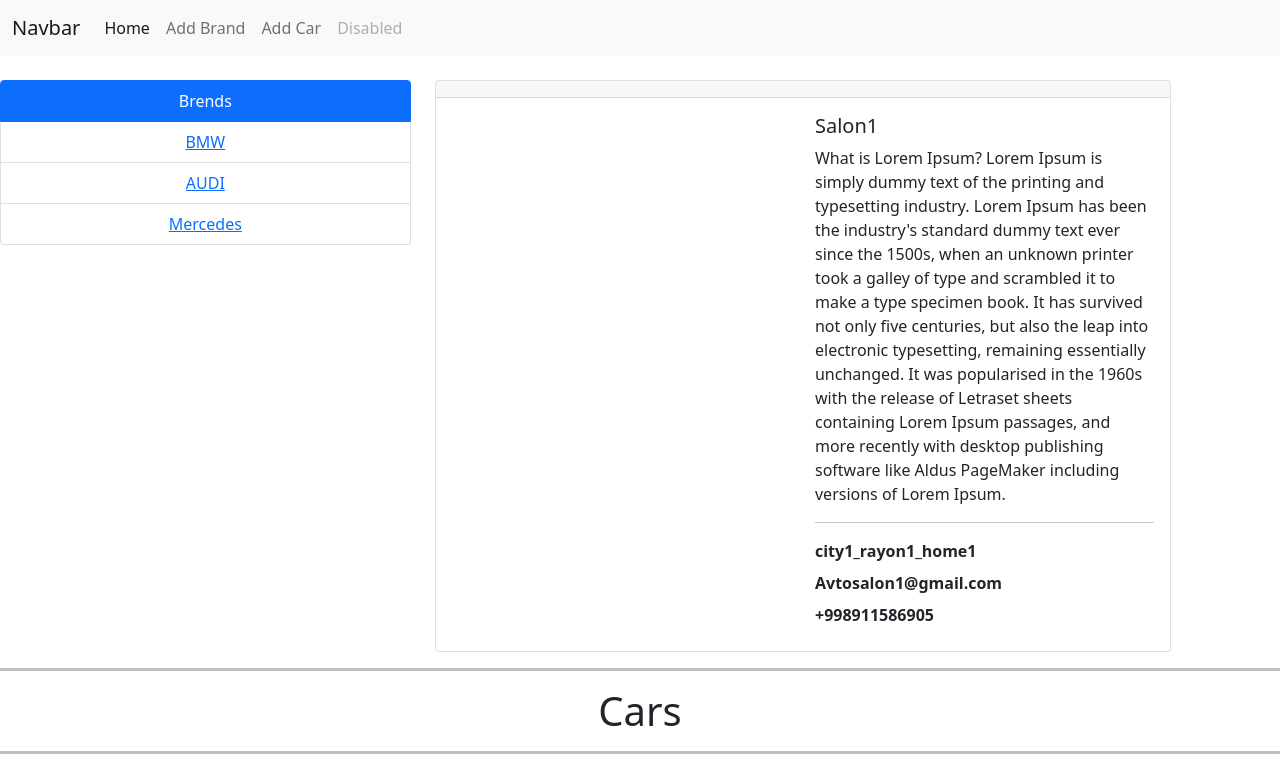
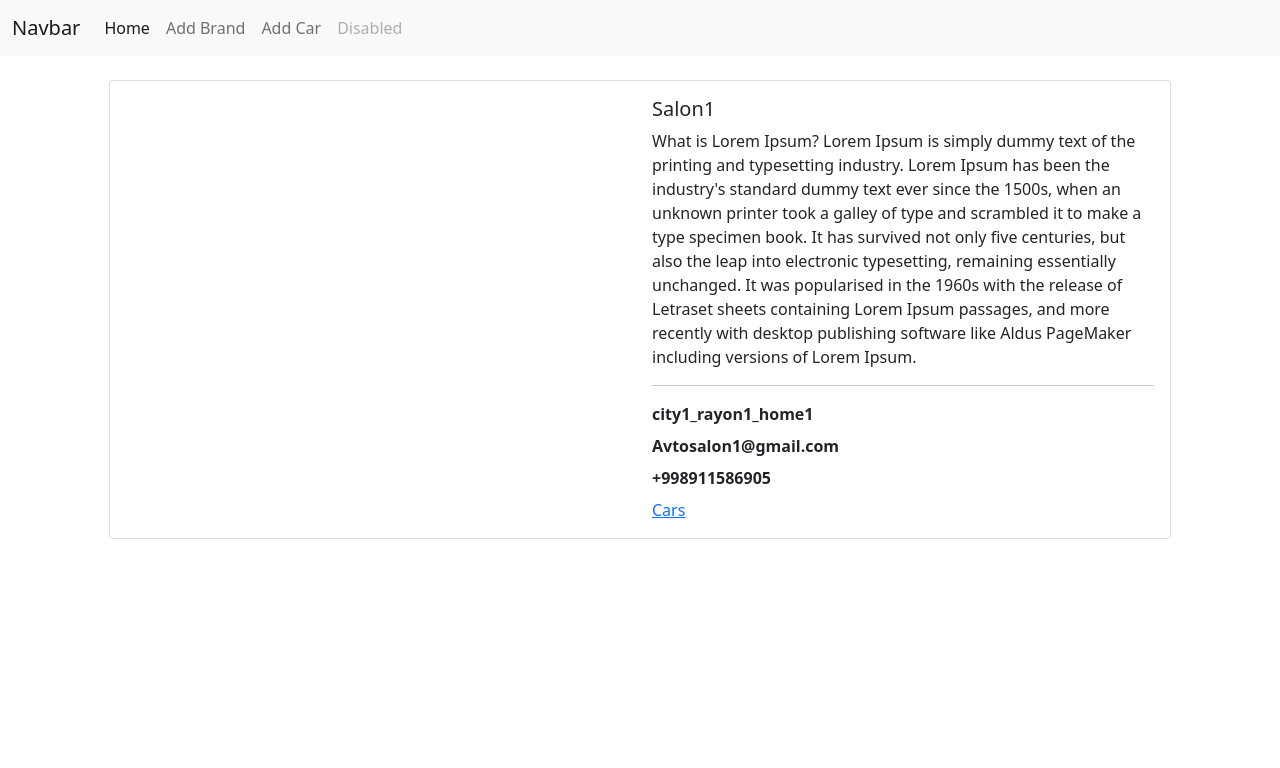
Before and after one commit to Macintosh266/django_avtosalon1, a Django app: page /app1/salon/1/ in a window 1280 px wide. Shown: the top 768 px of the page. After the commit the page ends 539 px from the top, so only its background shows below. Run offline with Django 5.2, Linux system fonts and the light colour scheme; data comes from the database, SQL or seed files in the repository.

Commit message:
first commit

```diff
--- a/configapp/forms.py
+++ b/configapp/forms.py
@@ -57,7 +57,6 @@ class CarForm(forms.ModelForm):
     class Meta:
         model=Car
         fields='__all__'
-        # fields=['model','price','year','color',]
         widgets={
             'salon_id':forms.Select(attrs={"class": "form-control"}),
             'brand_id':forms.Select(attrs={"class": "form-control"}),
--- a/configapp/templates/salon.html
+++ b/configapp/templates/salon.html
@@ -30,21 +30,9 @@
   </div>
 </nav>
 
-<div class="row">
-    <div class="col-4">
-        <ul class="list-group text-center mt-4">
-          <li class="list-group-item active" aria-current="true">Brends</li>
-
-            {%for item in brand%}
-            <li class="list-group-item"><a href="{% url 'brand' pk=item.pk%}">{{item.title}}</a></li>
-            {% endfor%}
-        </ul>
-    </div>
-    <div class="col-7">
+<div class="row justify-content-center">
+    <div class="col-10">
         <div class="card mt-4 ">
-            <div class="card-header ">
-                {{salon.cat}}
-            </div>
             <div class="card-body">
                 <div class="row">
                     <div class="col-6">
@@ -61,35 +49,12 @@
                         <p class="card-title"><strong>{{salon.address}}</strong></p>
                         <p class="card-title"><strong>{{salon.email}}</strong></p>
                         <p class="card-title"><strong>{{salon.phone}}</strong></p>
-
+                        <a href="{% url 'brand' salon=salon.pk brand=1%}" class="card-link">Cars</a>
                     </div>
                 </div>
-
-<!--                -->
             </div>
         </div>
     </div>
-</div>
-<hr style="height: 3px; background-color: #000; border: none;">
-<h1 class="text-center">Cars</h1>
-<hr style="height: 3px; background-color: #000; border: none;">
-<div class="row justify-content-center">
-    {% for item in car %}
-    <div class="col-5 ">
-        <div class="card">
-            <img src="https://picsum.photos/200" class="card-img-top" alt="..." width="300" height="250">
-            <div class="card-body">
-              <h5 class="card-title">{{ item.model }}</h5>
-              <p class="card-text">This is a wider card with supporting text...</p>
-            </div>
-            <ul class="list-group list-group-flush">
-              <li class="list-group-item">{{ item.price }}</li>
-              <li class="list-group-item"><small class="text-muted">{{ item.year }}</small></li>
-              <li class="list-group-item">{{ item.color }}</li>
-            </ul>
-          </div>
-        </div>
-    {% endfor %}
 </div>
 
 
--- a/configapp/urls.py
+++ b/configapp/urls.py
@@ -4,7 +4,7 @@ from .views import *
 urlpatterns = [
     path("index/",index,name='home'),
     path("salon/<int:pk>/",salonlar,name='salon'),
-    path("brand/<int:pk>/",brands,name='brand'),
+    path("brand/<int:salon>/<int:brand>/",brands,name='brand'),
     path("add_salon/",add_salons,name='add_salon'),
     path("add_brand/",add_brands,name='add_brand'),
     path("add_car/",add_cars,name='add_car')
--- a/configapp/views.py
+++ b/configapp/views.py
@@ -4,46 +4,35 @@ from .models import *
 from .forms import *
 
 def index(request):
-    car=Car.objects.all()
-    brand=Brand.objects.all()
     salon=Avtosalon.objects.all()
     context={
-        "car":car,
-        "brand":brand,
         "salon":salon
     }
     return render(request,"index.html",context=context)
 
 def salonlar(request,pk):
-    car=Car.objects.filter(salon_id=pk)
+    salon=Avtosalon.objects.get(pk=pk)
     brand=Brand.objects.all()
-    salon=Avtosalon.objects.get(pk=pk)
     context={
-        "car":car,
-        "brand":brand,
-        "salon":salon
+        "salon":salon,
+        "brand":brand
     }
     return render(request,"salon.html",context=context)
 
-def cars(request,pk):
-    car=Car.objects.get(pk=pk)
-    brand=Brand.objects.all()
-    salon=Avtosalon.objects.all()
-    context={
-        "car":car,
-        "brand":brand,
-        "salon":salon
+def brands(request, salon, brand):
+    salon_obj = Avtosalon.objects.get(pk=salon)
+    brand_obj = Brand.objects.get(pk=brand)
+    cars = Car.objects.filter(salon=salon_obj, brand=brand_obj)
+
+    context = {
+        'salon': salon_obj,
+        'brand': brand_obj,
+        'car': cars,
+        'brands': Brand.objects.all(),  # Agar sidebarda barcha brandlar bo‘lsa
     }
-    return render(request,"car.html",context=context)
 
-def brands(request,pk):
-    car=Car.objects.filter(brand_id=pk)
-    brand=Brand.objects.get(pk=pk)
-    context={
-        "car":car,
-        "brand":brand
-    }
-    return render(request,"brand.html",context=context)
+    return render(request, 'brand.html', context)
+
 
 def add_salons(request):
     if request.method =='POST':
```
Also changed, not shown: configapp/templates/brand.html (+33 -20 lines).
